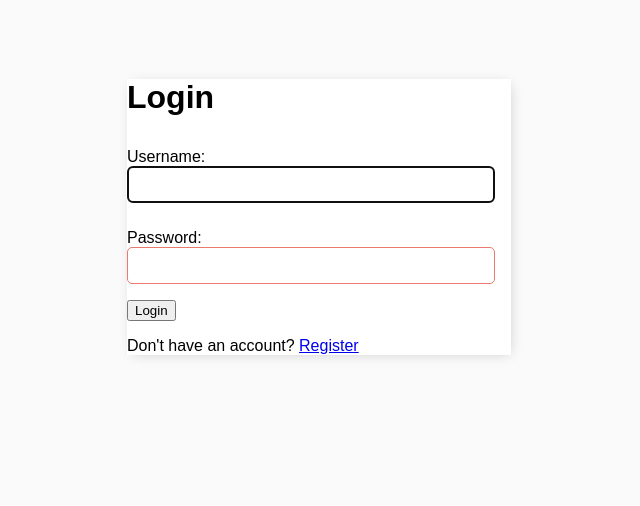
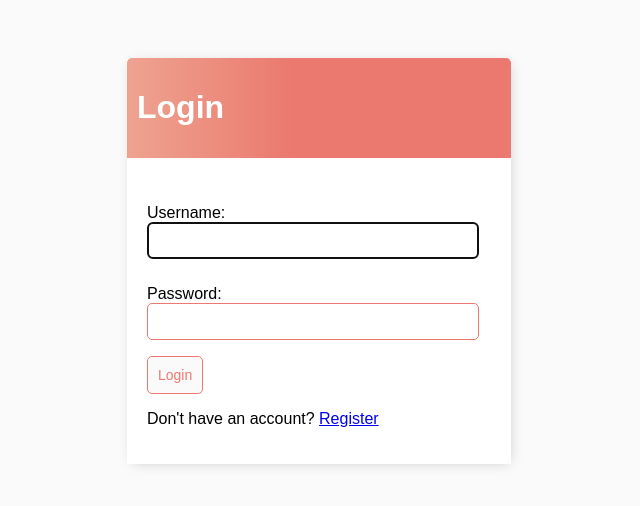
Before and after one commit to JustA3DObject/ToDo-List-App, a Django app: page /login/ in a window 1280 px wide. Shown: the top 506 px of the page, without its empty margins (321-961 px from the left). Run offline with Django 4.2, Linux system fonts and the light colour scheme.

Commit message:
Added style to login.html

```diff
--- a/todolist/base/templates/base/login.html
+++ b/todolist/base/templates/base/login.html
@@ -1,10 +1,16 @@
 {% extends 'base/base.html' %} {% block content %}
-<h1>Login</h1>
 
-<form method="POST">
-    {% csrf_token %} {{ form.as_p }}
-    <input type="submit" value="Login">
-</form>
+<div class="header-bar">
+    <h1>Login</h1>
+</div>
 
-<p>Don't have an account? <a href="{% url 'register' %}">Register</a></p>
+<div class="form-body">
+    <form method="POST">
+        {% csrf_token %} {{ form.as_p }}
+        <input class="button" type="submit" value="Login">
+    </form>
+    <p>Don't have an account? <a href="{% url 'register' %}">Register</a></p>
+</div>
+
+
 {% endblock content %}
```
Also changed, not shown: todolist/db.sqlite3.
